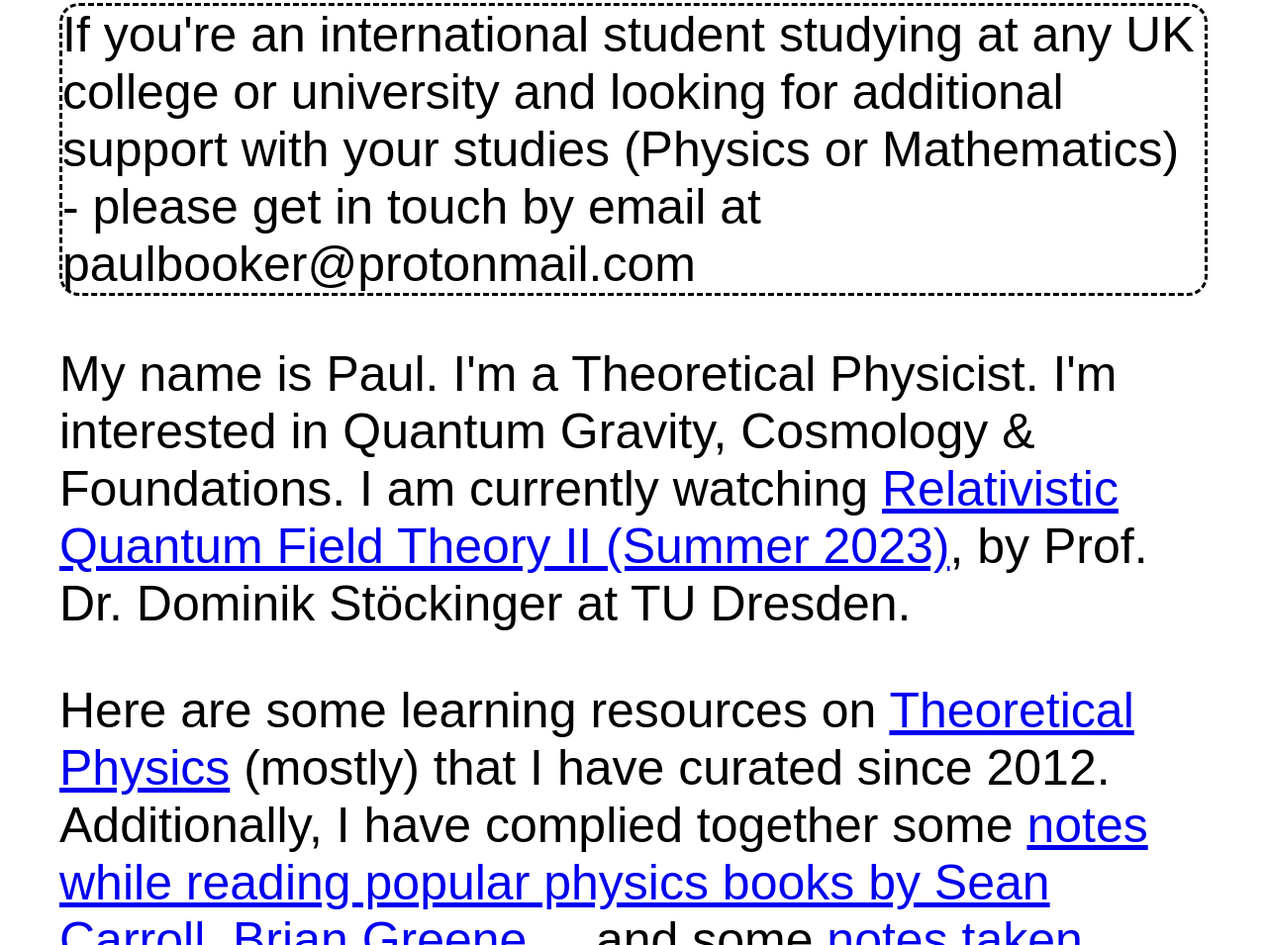
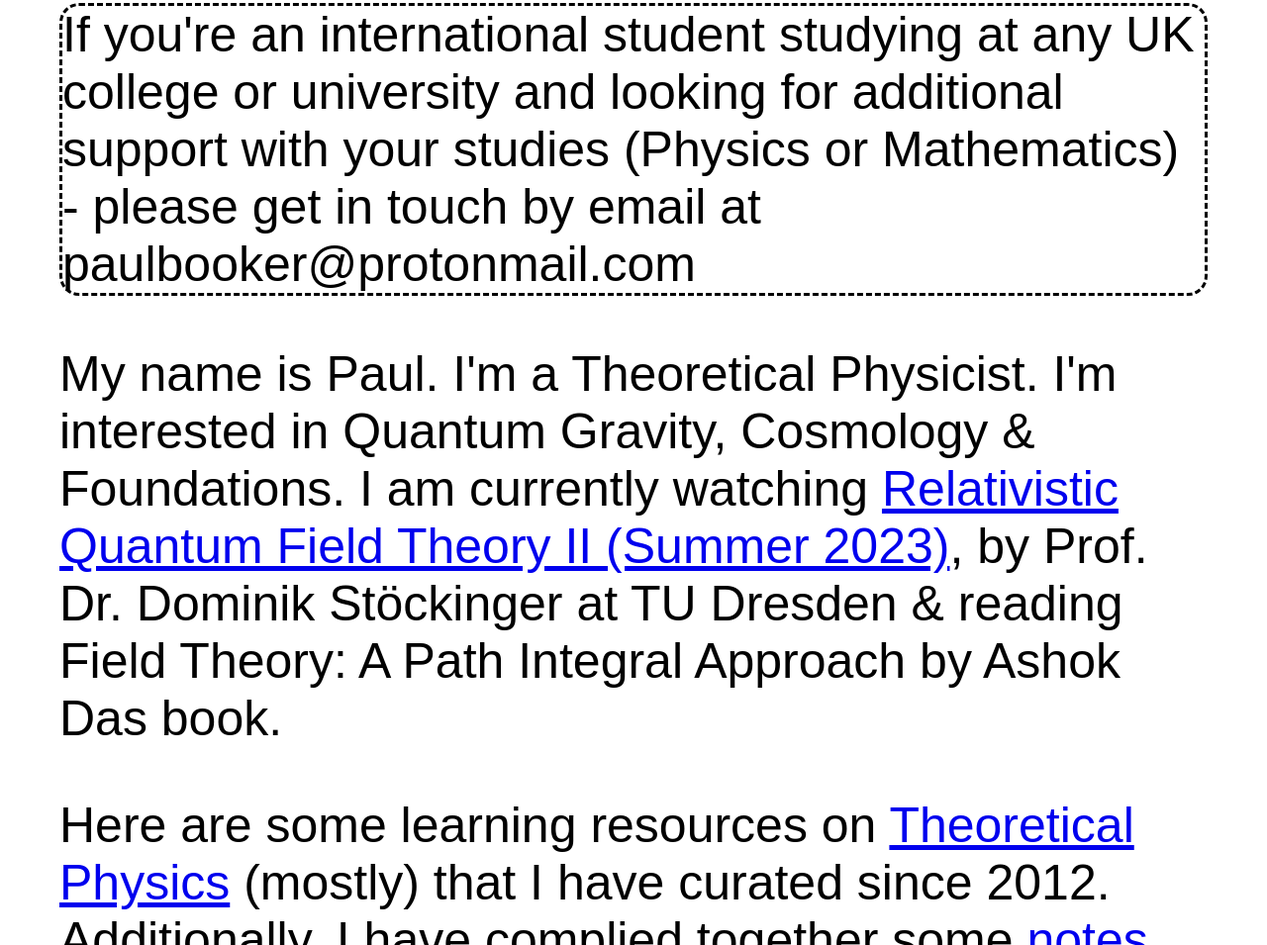
Before and after one commit to paulbooker/paulbooker, a plain HTML site: page index.html in a window 1280 px wide. Shown: the part 476-1431 px from the top of the page at 99% size. Drawn offline with Linux system fonts and the light colour scheme; a web font is replaced by a local one.

Commit message:
updated website [300425]

```diff
--- a/index.html
+++ b/index.html
@@ -16,7 +16,7 @@
 		<div>
 			<p class="work">If you're an international student studying at any UK college or university and looking for additional support with your studies (Physics or Mathematics) - please get in touch by email at paulbooker@protonmail.com</p>
 			</hr>
-			<p>My name is Paul. I'm a Theoretical Physicist. I'm interested in Quantum Gravity, Cosmology & Foundations. I am currently watching <a href="https://www.youtube.com/playlist?list=PLtPAv05VUDZoRyzzz7Cm99uEnuF25TH4j" target="_blank">Relativistic Quantum Field Theory II (Summer 2023)</a>, by Prof. Dr. Dominik Stöckinger at TU Dresden.</p>
+			<p>My name is Paul. I'm a Theoretical Physicist. I'm interested in Quantum Gravity, Cosmology & Foundations. I am currently watching <a href="https://www.youtube.com/playlist?list=PLtPAv05VUDZoRyzzz7Cm99uEnuF25TH4j" target="_blank">Relativistic Quantum Field Theory II (Summer 2023)</a>, by Prof. Dr. Dominik Stöckinger at TU Dresden & reading Field Theory: A Path Integral Approach by Ashok Das book.</p>
 			<p>Here are some learning resources on <a href="/theoretical-physics/">Theoretical Physics</a> (mostly) that I have curated since 2012. Additionally, I have complied together some <a href="https://drive.proton.me/urls/PRFX8XJ4FR#6NRS60PchFgK" target="_blank"> notes while reading popular physics books by Sean Carroll, Brian Greene, ..</a> and some <a href="https://drive.proton.me/urls/33PDKE6VF4#rnZp2ndBy1Vp" target="_blank">notes taken while reading Richard Dawkins books on Evolutionary Biology</a>.</p>
 	                <hr/>
 			<p>Interesting things I have watched or listened to recently:</p>
```
